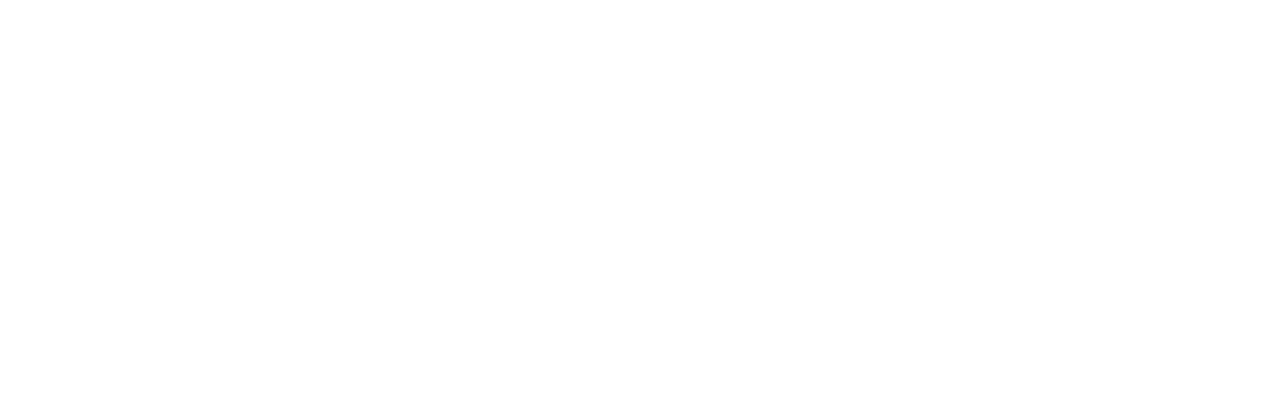
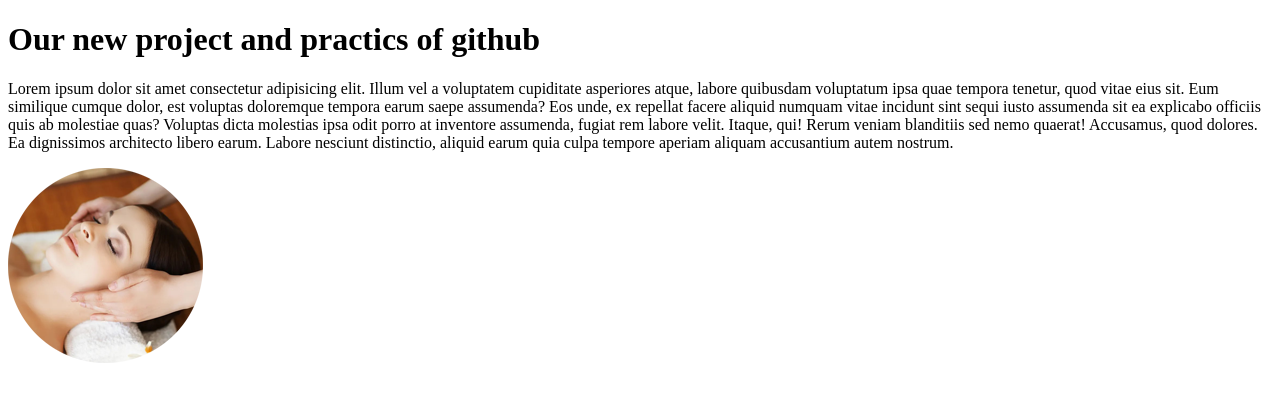
Before and after one commit to Code-Rowdy/hina-task, a plain HTML site: page index.html in a window 1280 px wide. Drawn offline with Linux system fonts and the light colour scheme.

Commit message:
add index.html

```diff
--- a/index.html
+++ b/index.html
@@ -6,6 +6,10 @@
     <title>Document</title>
 </head>
 <body>
-
+    <h1>Our new project and practics of github</h1>
+    <p>Lorem ipsum dolor sit amet consectetur adipisicing elit. Illum vel a voluptatem cupiditate asperiores atque, labore quibusdam voluptatum ipsa quae tempora tenetur, quod vitae eius sit. Eum similique cumque dolor, est voluptas doloremque tempora earum saepe assumenda? Eos unde, ex repellat facere aliquid numquam vitae incidunt sint sequi iusto assumenda sit ea explicabo officiis quis ab molestiae quas? Voluptas dicta molestias ipsa odit porro at inventore assumenda, fugiat rem labore velit. Itaque, qui! Rerum veniam blanditiis sed nemo quaerat! Accusamus, quod dolores. Ea dignissimos architecto libero earum. Labore nesciunt distinctio, aliquid earum quia culpa tempore aperiam aliquam accusantium autem nostrum.</p>
+    <div>
+        <img src="./assets/brazilian_msg.png" alt="brazilian_massage">
+    </div>
 </body>
 </html>
```
